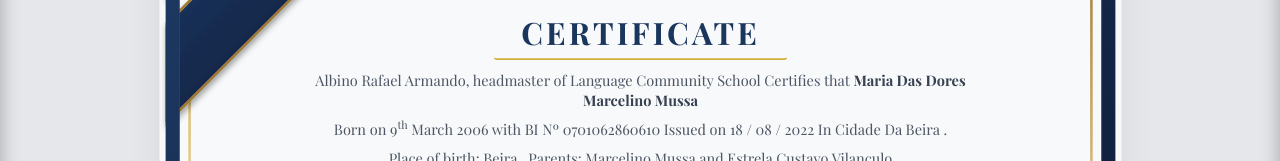
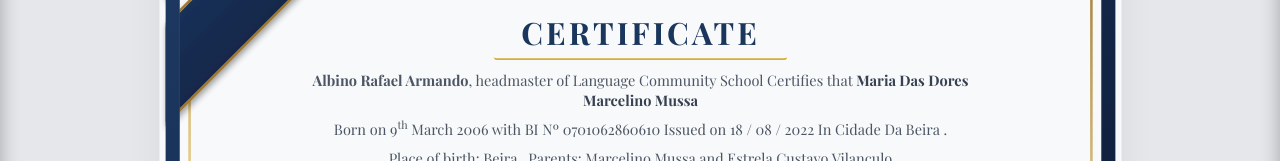
Before and after one commit to dmpiagency-ai/Certificado-Manus, a React (Vite) app: page / in a window 1280 px wide. Shown: the part 300-461 px from the top of the page. Built offline with nearby package versions, Linux system fonts and the light colour scheme; no server answers; a web font is replaced by a local one.

Commit message:
style: make director name bold in certificate body

```diff
--- a/src/App.tsx
+++ b/src/App.tsx
@@ -311,7 +311,7 @@
   // Versioned cache reset — runs synchronously on first render, before useLocalStorage reads.
   // Bump CACHE_VERSION whenever default content changes to push new defaults to all users.
   useState(() => {
-    const CACHE_VERSION = 'v7';
+    const CACHE_VERSION = 'v8';
     if (typeof window !== 'undefined' && window.localStorage.getItem('cert-cache-version') !== CACHE_VERSION) {
       // Clear all cert keys except guest credits to do a full factory reset of the layout
       const keysToRemove = [];
@@ -331,7 +331,7 @@
   const [logoText2, setLogoText2] = useLocalStorage('cert-logoText2', 'DE LÍNGUAS');
   const [title, setTitle] = useLocalStorage('cert-title', 'CERTIFICATE');
 
-  const [line1, setLine1] = useLocalStorage('cert-line1', 'Albino Rafael Armando, headmaster of Language Community School Certifies that <strong style="color: #374151;">Maria Das Dores Marcelino Mussa</strong>');
+  const [line1, setLine1] = useLocalStorage('cert-line1', '<strong>Albino Rafael Armando</strong>, headmaster of Language Community School Certifies that <strong style="color: #374151;">Maria Das Dores Marcelino Mussa</strong>');
   const [line2, setLine2] = useLocalStorage('cert-line2', 'Born on 9<sup>th</sup> March 2006 with BI Nº 0701062860610 Issued on 18 / 08 / 2022 In Cidade Da Beira .');
   const [line3, setLine3] = useLocalStorage('cert-line3', 'Place of birth: Beira &nbsp; Parents: Marcelino Mussa and Estrela Custavo Vilanculo');
   const [line4, setLine4] = useLocalStorage('cert-line4', 'Concluded the 5<sup>th</sup> level of English Course in this institution, she was submitted to the final exams in 2026 (two thousand and twenty-six )');
```
